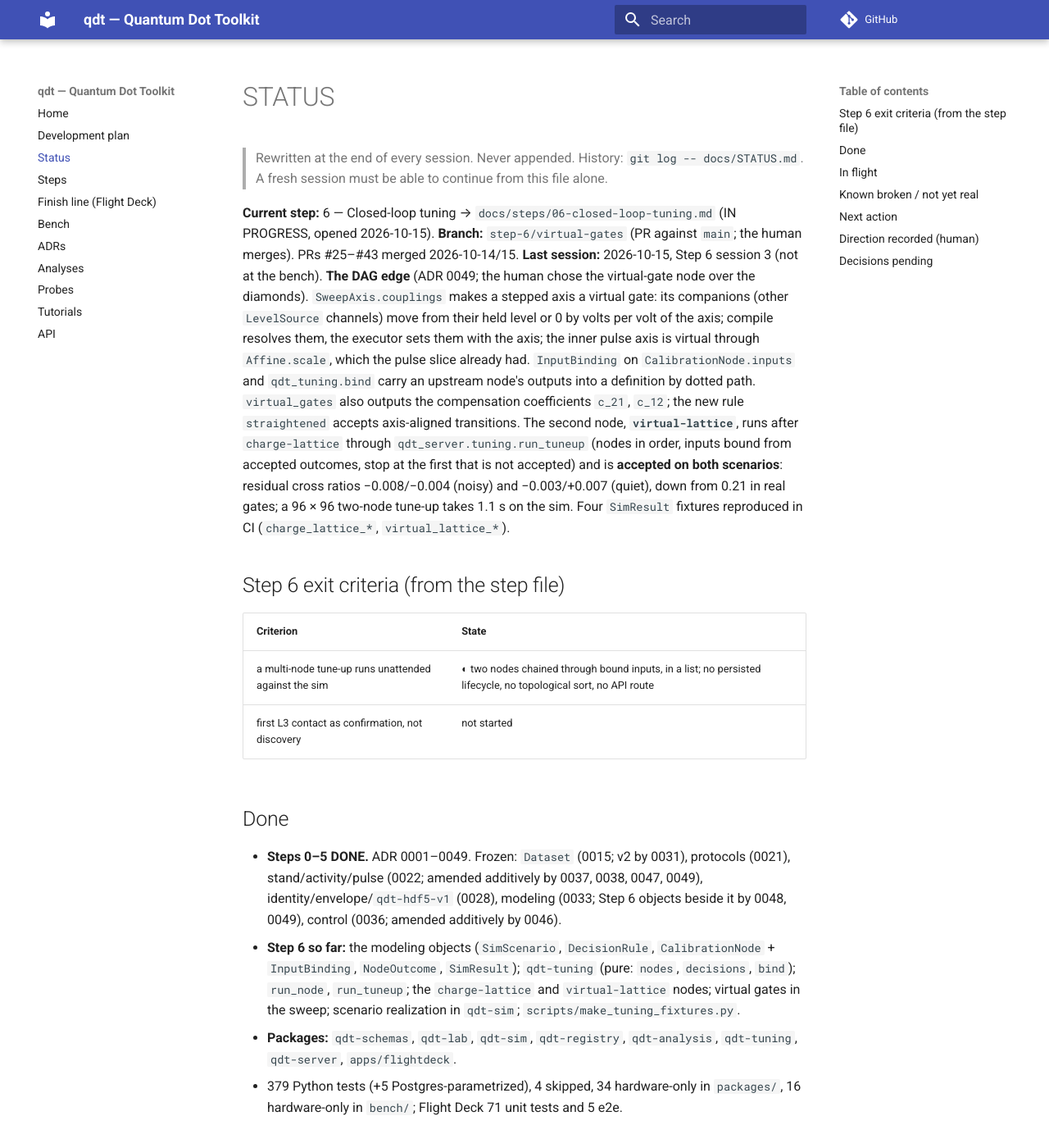
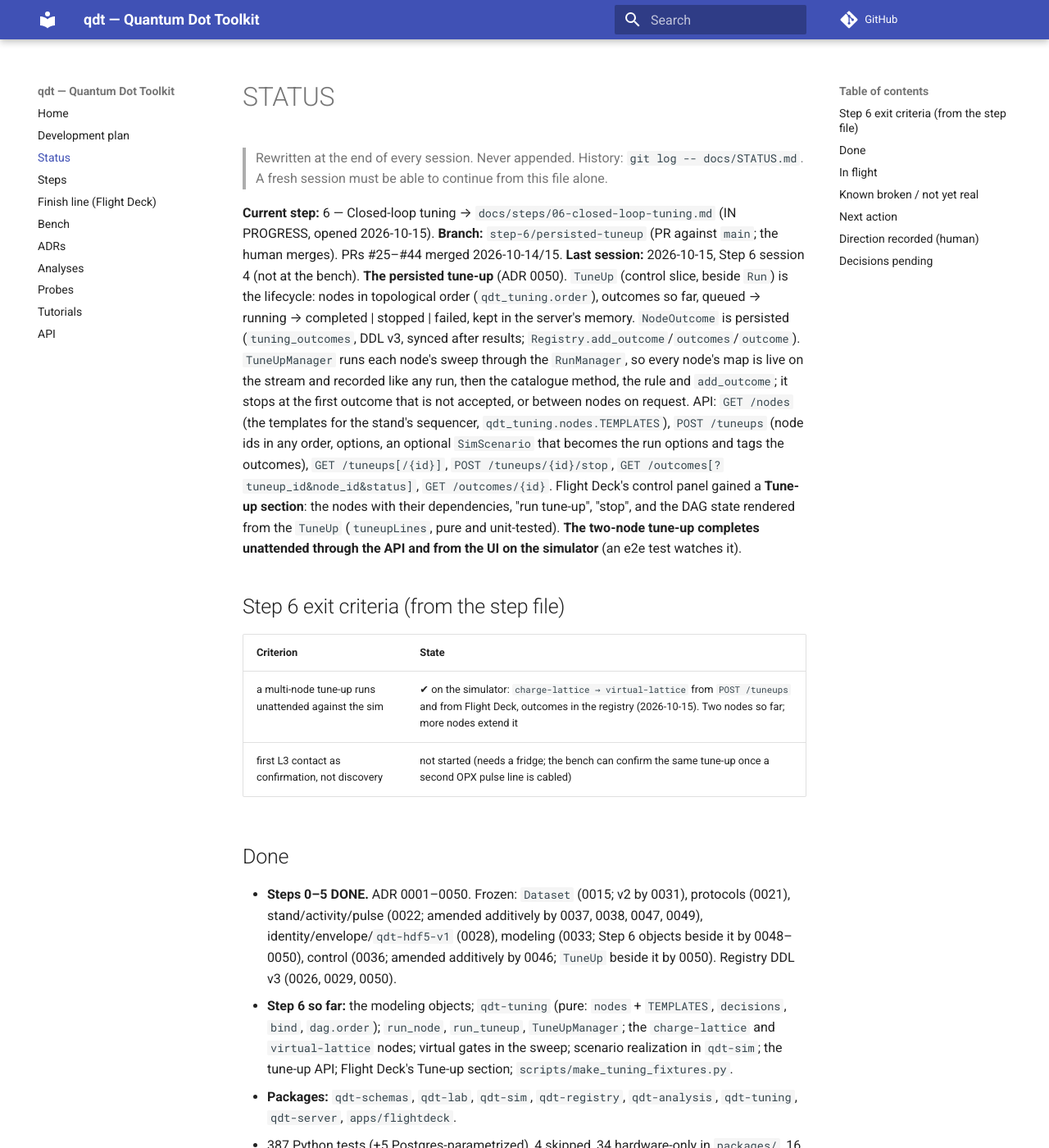
Before and after one commit to CowboyQuantum/qdt, an MkDocs documentation site: the page built from docs/STATUS.md, in a window 1280 px wide and 1400 px high. Shown: the whole window at 82% size. Built offline with MkDocs 1.6.1 and Material for MkDocs 9.7.7, drawn with Linux system fonts in a browser that asks for light colours; comment, search, counter and statistics services are not loaded; some of the changed text lies outside the part shown.

Commit message:
docs(adr): 0050 the persisted tune-up; STATUS, Step 6 session 4
Co-Authored-By: Claude Fable 5.1 <noreply@anthropic.com>

```diff
--- a/docs/STATUS.md
+++ b/docs/STATUS.md
@@ -4,55 +4,56 @@
 > A fresh session must be able to continue from this file alone.
 
 **Current step:** 6 — Closed-loop tuning → `docs/steps/06-closed-loop-tuning.md` (IN PROGRESS, opened 2026-10-15).
-**Branch:** `step-6/virtual-gates` (PR against `main`; the human merges). PRs #25–#43 merged 2026-10-14/15.
-**Last session:** 2026-10-15, Step 6 session 3 (not at the bench). **The DAG edge** (ADR 0049; the human chose
-the virtual-gate node over the diamonds). `SweepAxis.couplings` makes a stepped axis a virtual gate: its
-companions (other `LevelSource` channels) move from their held level or 0 by volts per volt of the axis;
-compile resolves them, the executor sets them with the axis; the inner pulse axis is virtual through
-`Affine.scale`, which the pulse slice already had. `InputBinding` on `CalibrationNode.inputs` and
-`qdt_tuning.bind` carry an upstream node's outputs into a definition by dotted path. `virtual_gates` also
-outputs the compensation coefficients `c_21`, `c_12`; the new rule `straightened` accepts axis-aligned
-transitions. The second node, **`virtual-lattice`**, runs after `charge-lattice` through
-`qdt_server.tuning.run_tuneup` (nodes in order, inputs bound from accepted outcomes, stop at the first that
-is not accepted) and is **accepted on both scenarios**: residual cross ratios −0.008/−0.004 (noisy) and
-−0.003/+0.007 (quiet), down from 0.21 in real gates; a 96 × 96 two-node tune-up takes 1.1 s on the sim.
-Four `SimResult` fixtures reproduced in CI (`charge_lattice_*`, `virtual_lattice_*`).
+**Branch:** `step-6/persisted-tuneup` (PR against `main`; the human merges). PRs #25–#44 merged 2026-10-14/15.
+**Last session:** 2026-10-15, Step 6 session 4 (not at the bench). **The persisted tune-up** (ADR 0050).
+`TuneUp` (control slice, beside `Run`) is the lifecycle: nodes in topological order (`qdt_tuning.order`),
+outcomes so far, queued → running → completed | stopped | failed, kept in the server's memory. `NodeOutcome`
+is persisted (`tuning_outcomes`, DDL v3, synced after results; `Registry.add_outcome`/`outcomes`/`outcome`).
+`TuneUpManager` runs each node's sweep through the `RunManager`, so every node's map is live on the stream
+and recorded like any run, then the catalogue method, the rule and `add_outcome`; it stops at the first
+outcome that is not accepted, or between nodes on request. API: `GET /nodes` (the templates for the
+stand's sequencer, `qdt_tuning.nodes.TEMPLATES`), `POST /tuneups` (node ids in any order, options, an
+optional `SimScenario` that becomes the run options and tags the outcomes), `GET /tuneups[/{id}]`,
+`POST /tuneups/{id}/stop`, `GET /outcomes[?tuneup_id&node_id&status]`, `GET /outcomes/{id}`. Flight Deck's
+control panel gained a **Tune-up section**: the nodes with their dependencies, "run tune-up", "stop", and
+the DAG state rendered from the `TuneUp` (`tuneupLines`, pure and unit-tested). **The two-node tune-up
+completes unattended through the API and from the UI on the simulator** (an e2e test watches it).
 
 ## Step 6 exit criteria (from the step file)
 | Criterion | State |
 |---|---|
-| a multi-node tune-up runs unattended against the sim | ◐ two nodes chained through bound inputs, in a list; no persisted lifecycle, no topological sort, no API route |
-| first L3 contact as confirmation, not discovery | not started |
+| a multi-node tune-up runs unattended against the sim | ✔ on the simulator: `charge-lattice → virtual-lattice` from `POST /tuneups` and from Flight Deck, outcomes in the registry (2026-10-15). Two nodes so far; more nodes extend it |
+| first L3 contact as confirmation, not discovery | not started (needs a fridge; the bench can confirm the same tune-up once a second OPX pulse line is cabled) |
 
 ## Done
-- **Steps 0–5 DONE.** ADR 0001–0049. Frozen: `Dataset` (0015; v2 by 0031), protocols (0021),
+- **Steps 0–5 DONE.** ADR 0001–0050. Frozen: `Dataset` (0015; v2 by 0031), protocols (0021),
   stand/activity/pulse (0022; amended additively by 0037, 0038, 0047, 0049), identity/envelope/`qdt-hdf5-v1`
-  (0028), modeling (0033; Step 6 objects beside it by 0048, 0049), control (0036; amended additively by 0046).
-- **Step 6 so far:** the modeling objects (`SimScenario`, `DecisionRule`, `CalibrationNode` + `InputBinding`,
-  `NodeOutcome`, `SimResult`); `qdt-tuning` (pure: `nodes`, `decisions`, `bind`); `run_node`, `run_tuneup`;
-  the `charge-lattice` and `virtual-lattice` nodes; virtual gates in the sweep; scenario realization in
-  `qdt-sim`; `scripts/make_tuning_fixtures.py`.
+  (0028), modeling (0033; Step 6 objects beside it by 0048–0050), control (0036; amended additively by
+  0046; `TuneUp` beside it by 0050). Registry DDL v3 (0026, 0029, 0050).
+- **Step 6 so far:** the modeling objects; `qdt-tuning` (pure: `nodes` + `TEMPLATES`, `decisions`, `bind`,
+  `dag.order`); `run_node`, `run_tuneup`, `TuneUpManager`; the `charge-lattice` and `virtual-lattice` nodes;
+  virtual gates in the sweep; scenario realization in `qdt-sim`; the tune-up API; Flight Deck's Tune-up
+  section; `scripts/make_tuning_fixtures.py`.
 - **Packages:** `qdt-schemas`, `qdt-lab`, `qdt-sim`, `qdt-registry`, `qdt-analysis`, `qdt-tuning`,
   `qdt-server`, `apps/flightdeck`.
-- 379 Python tests (+5 Postgres-parametrized), 4 skipped, 34 hardware-only in `packages/`, 16
-  hardware-only in `bench/`; Flight Deck 71 unit tests and 5 e2e.
+- 387 Python tests (+5 Postgres-parametrized), 4 skipped, 34 hardware-only in `packages/`, 16
+  hardware-only in `bench/`; Flight Deck 72 unit tests and 6 e2e.
 
 ## In flight
-- Nothing uncommitted. PR for `step-6/virtual-gates` awaits the human.
+- Nothing uncommitted. PR for `step-6/persisted-tuneup` awaits the human.
 
 ## Known broken / not yet real
-- **`run_tuneup` is a list, not a graph:** the caller orders the nodes; no topological sort, no parallel
-  branches, no retries; outcomes are not persisted (a `TuneUp` lifecycle object, a `tuning_outcomes`
-  table and a DDL bump come together, ADR 0048/0049); no `POST /tuneups`; no Flight Deck DAG display.
-- **`InputBinding.target` is a string path checked at bind time**, not at import; the node constructors
-  keep template and bindings together and `test_bind.py` pins them.
-- **A coupled companion follows the axis value from its held level or 0**, never from where it was; a
-  sweep that wants another origin holds it in `levels` (ADR 0049).
-- **Flight Deck's sweep form does not expose couplings**; a virtual sweep is crafted as data (a node) for
-  now. The bench has one OPX pulse line cabled, so the virtual pulse axis cannot run there yet.
+- **`TuneUp` is not persisted:** a server restart forgets which outcomes belonged together except through
+  their shared `tuneup_id` on the stored outcomes; a `tuneups` table is a later additive change.
+- **One tune-up at a time; a stop takes effect between nodes; no parallel branches, retries or resume.**
+- **Flight Deck's sweep form does not expose couplings; no click-to-set yet** (FINISH_LINE's one "up"
+  edge). The Tune-up section runs templates only; custom nodes are posted as data.
+- **The bench has one OPX pulse line cabled**, so the virtual pulse axis (and the two-node tune-up) cannot
+  run there yet; the nodes are stand-agnostic.
 - **`detect_transitions` reports `ok` on a noiseless, nearly constant map** (a degenerate lattice); a
   method fix is a `VERSION` bump (ADR 0029).
-- **`SimScenario.model` overrides scalars only** (ADR 0048).
+- **`SimScenario.model` overrides scalars only** (ADR 0048). **`InputBinding.target` is a string path**
+  checked at bind time (ADR 0049).
 - **QDAC-II (firmware 14-1.70), for QDevil:** filter setting changes nothing; LOW sense range reads ≈ 2 nA
   for any current; ch02 dead (`*RST` no cure); output impedance 50 Ω. **The 2450 autoranges to 10 nA at
   0 V.** Bench quirks in BENCH.md.
@@ -70,16 +71,17 @@ Four `SimResult` fixtures reproduced in CI (`charge_lattice_*`, `virtual_lattice
 ## Next action
 **Human:**
 1. Merge the PR.
-2. Say whether the next session is the **persisted tune-up** (a `TuneUp` lifecycle object over nodes and
-   outcomes, topological sort over `depends_on`, a `tuning_outcomes` table with a DDL bump, `POST /tuneups`
-   and `GET /tuneups/{id}`; then Flight Deck's DAG state display and click-to-set from FINISH_LINE), or a
-   **third node** first (the sensor's Coulomb diamonds → a sensor operating point, consumed by the
-   stability nodes through `levels`).
+2. Choose the next session: the **third node** (the sensor's Coulomb diamonds → a sensor operating point,
+   consumed by the stability nodes through `levels`, which needs `InputBinding` into `levels` and a
+   scenario whose sensor is cold enough for `detect_diamonds`, ADR 0030), **click-to-set** (Flight Deck
+   emits a set-level request; a `POST /levels` or a one-point sweep; the one "up" edge), or a **bench
+   confirmation** of the two-node tune-up (cable a second OPX pulse line to the combiner's pulse input or
+   to a second board; `qdt-server --stand` and `POST /tuneups`).
 3. The QDevil report; the Step 6 Open decisions still waiting (`PlayedWaveform`, sub-ms stepping, sense
    range declaration, rest level).
 
-**Then (sessions):** whichever of the two the human picks; the other after; a bench confirmation of the
-two-node tune-up once a second OPX pulse line is cabled (the node is stand-agnostic).
+**Then (sessions):** the chosen item; a `tuneups` table when something reads tune-up history; resume and
+parallel branches when a DAG needs them.
 
 ## Direction recorded (human)
 - **2026-10-13:** web app end state. Curated analyses only. The control path came before the drivers
@@ -96,12 +98,14 @@ two-node tune-up once a second OPX pulse line is cabled (the node is stand-agnos
 - **2026-10-15:** the scope is L2-1's sink; waveform capture is a server feature (ADR 0047); how fast the
   QDAC can be stepped matters for untriggered sweeps (Probe 04); finish the OPX conformance rows and L2-2
   before closing Step 5; Step 5 closes and Step 6 opens; the schema slice and the first node first (ADR
-  0048); **the second node is the virtual-gate stability diagram, not the diamonds** (ADR 0049).
+  0048); the second node is the virtual-gate stability diagram (ADR 0049); **"start the next step"**: the
+  persisted tune-up before a third node (ADR 0050).
 
 ## Decisions pending
-- Next: the persisted tune-up (lifecycle object, sort, table, API, DAG display) or a third node first.
+- Next: the third node, click-to-set, or a bench confirmation of the tune-up.
 - Step 6's Open decisions (step file): `PlayedWaveform`; sub-ms stepping; how a sense range is declared;
   a rest level at a sweep's end; the time-series view's remainder; the deferred physics.
+- A `tuneups` table (when something reads tune-up history); resume and parallel branches.
 - `detect_transitions` on a noiseless constant map (a method `VERSION` bump).
 - `bench_report.py` and `*IDN?` serials; a default operating point per device; the dot model's
   zero-clipping; the diamond estimator on warm edges.
--- a/docs/steps/06-closed-loop-tuning.md
+++ b/docs/steps/06-closed-loop-tuning.md
@@ -73,3 +73,11 @@ axis-aligned transitions. The second node, `virtual-lattice`, runs after `charge
 `run_tuneup` (nodes in order, inputs bound, stop at the first non-accepted) and is accepted on both scenarios:
 residual cross ratios −0.008/−0.004 (noisy) and −0.003/+0.007 (quiet), down from 0.21 in real gates. Next:
 a persisted `TuneUp` lifecycle object with a topological sort, `POST /tuneups`, Flight Deck's DAG display.
+Session 4 (2026-10-15): **the persisted tune-up** (ADR 0050). `TuneUp` (control slice) is the lifecycle: nodes in
+topological order (`qdt_tuning.order`), outcomes so far, queued → running → completed | stopped | failed.
+`NodeOutcome` is persisted (`tuning_outcomes`, DDL v3, synced). `TuneUpManager` runs each node's sweep through
+the `RunManager` (live on the stream), then the method, the rule and `add_outcome`; `GET /nodes`, `POST /tuneups`,
+`GET /tuneups[/{id}]`, `POST /tuneups/{id}/stop`, `GET /outcomes`. Flight Deck's Tune-up section lists the
+nodes, starts a tune-up and renders the DAG state (FINISH_LINE). The two-node tune-up completes unattended
+through the API and from the UI on the simulator. Left: a `tuneups` table, parallel branches, resume; the
+third node; click-to-set.
```
Also changed, not shown: docs/adr/0050-persisted-tuneup.md (added, +72 -0 lines), docs/adr/README.md (+1 -0 lines).
